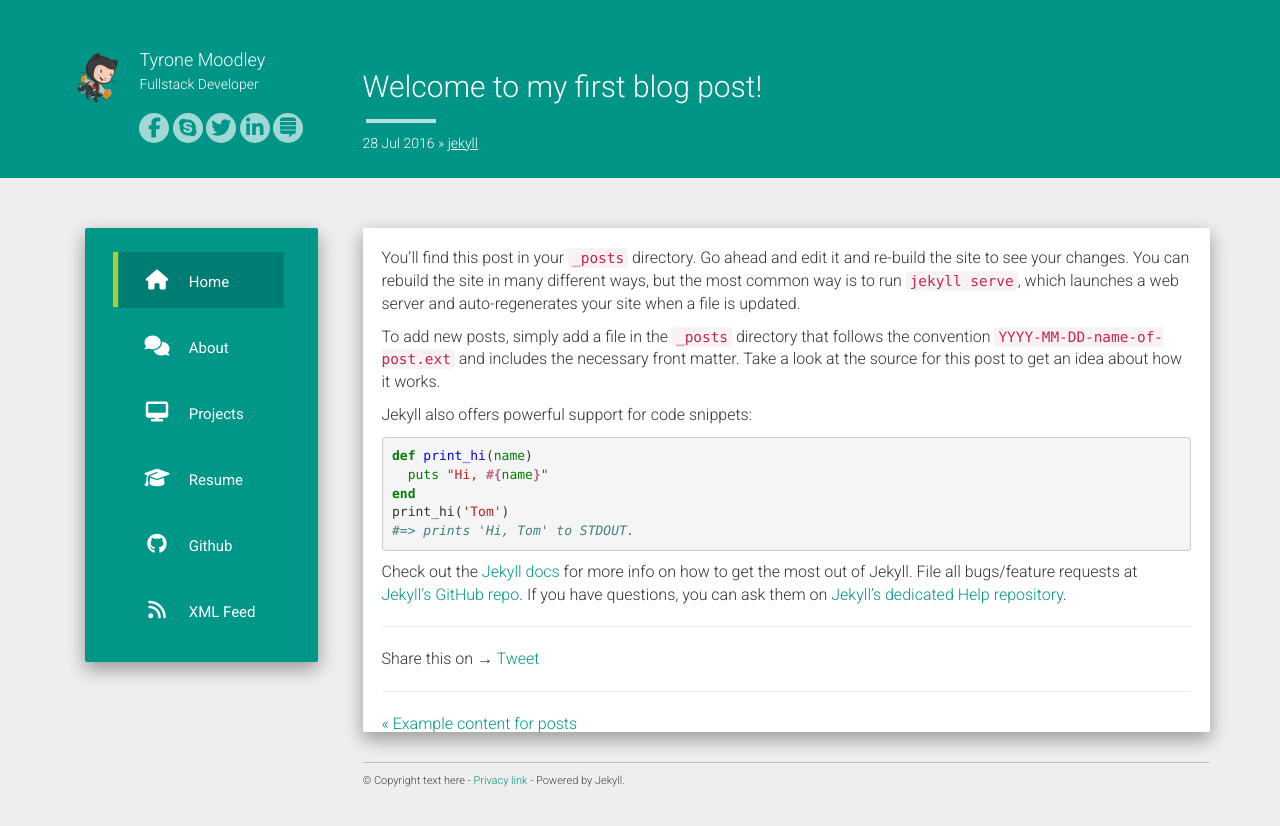
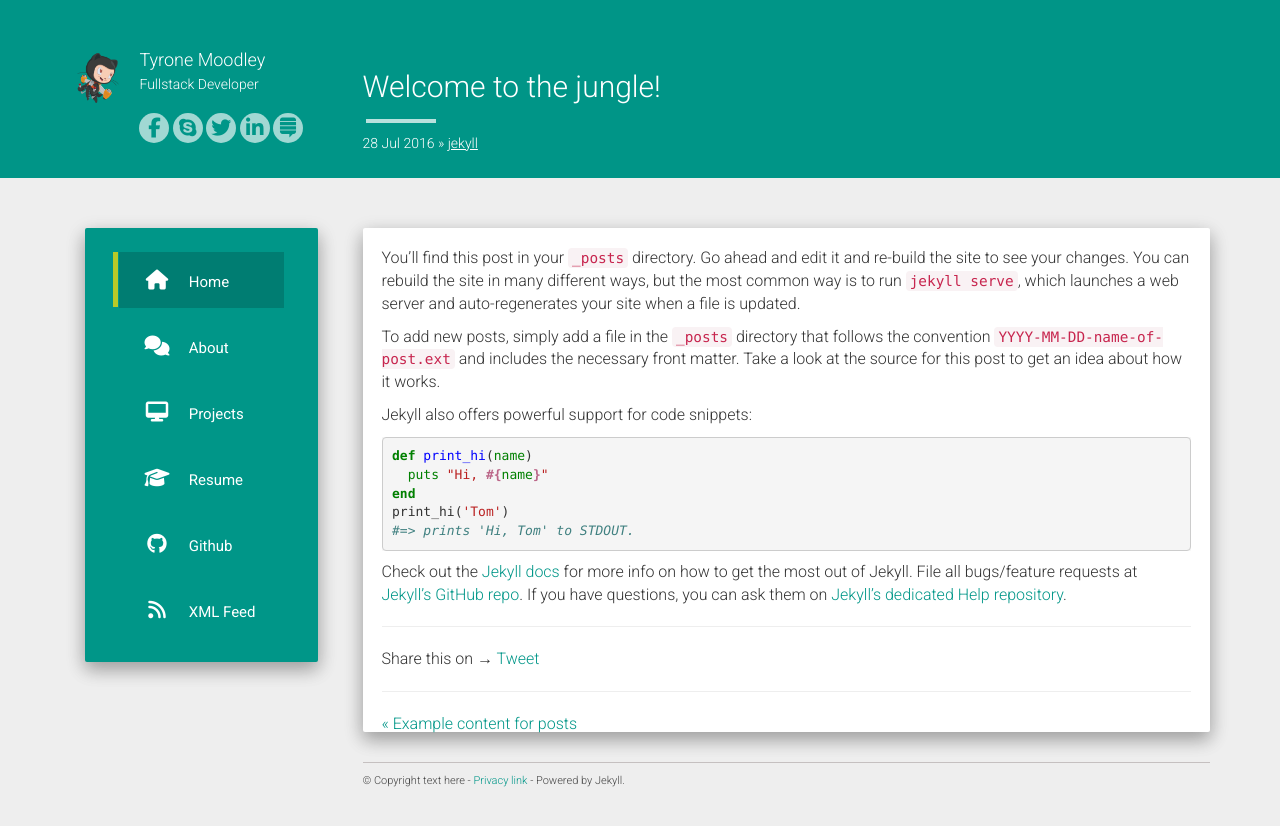
Before and after one commit to tmoodley/tyronesblog, a Jekyll site: the page built from _posts/2016-07-28-welcome-to-the-jungle.md, in a window 1280 px wide. Shown: the top 826 px of the page. Built offline with Jekyll 4.4.1, drawn with Linux system fonts in a browser that asks for light colours; nearby versions of some CDN libraries; comment, search, counter and statistics services are not loaded.

Commit message:
Updated dates and names.

```diff
--- a/_posts/2015-07-11-welcome-to-jekyll.md
+++ b/_posts/2016-07-28-welcome-to-the-jungle.md
@@ -1,6 +1,6 @@
 ---
 layout: post
-title:  "Welcome to my first blog post!"
+title:  "Welcome to the jungle!"
 date:   2016-07-28 13:50:39
 categories: jekyll
 ---
```
